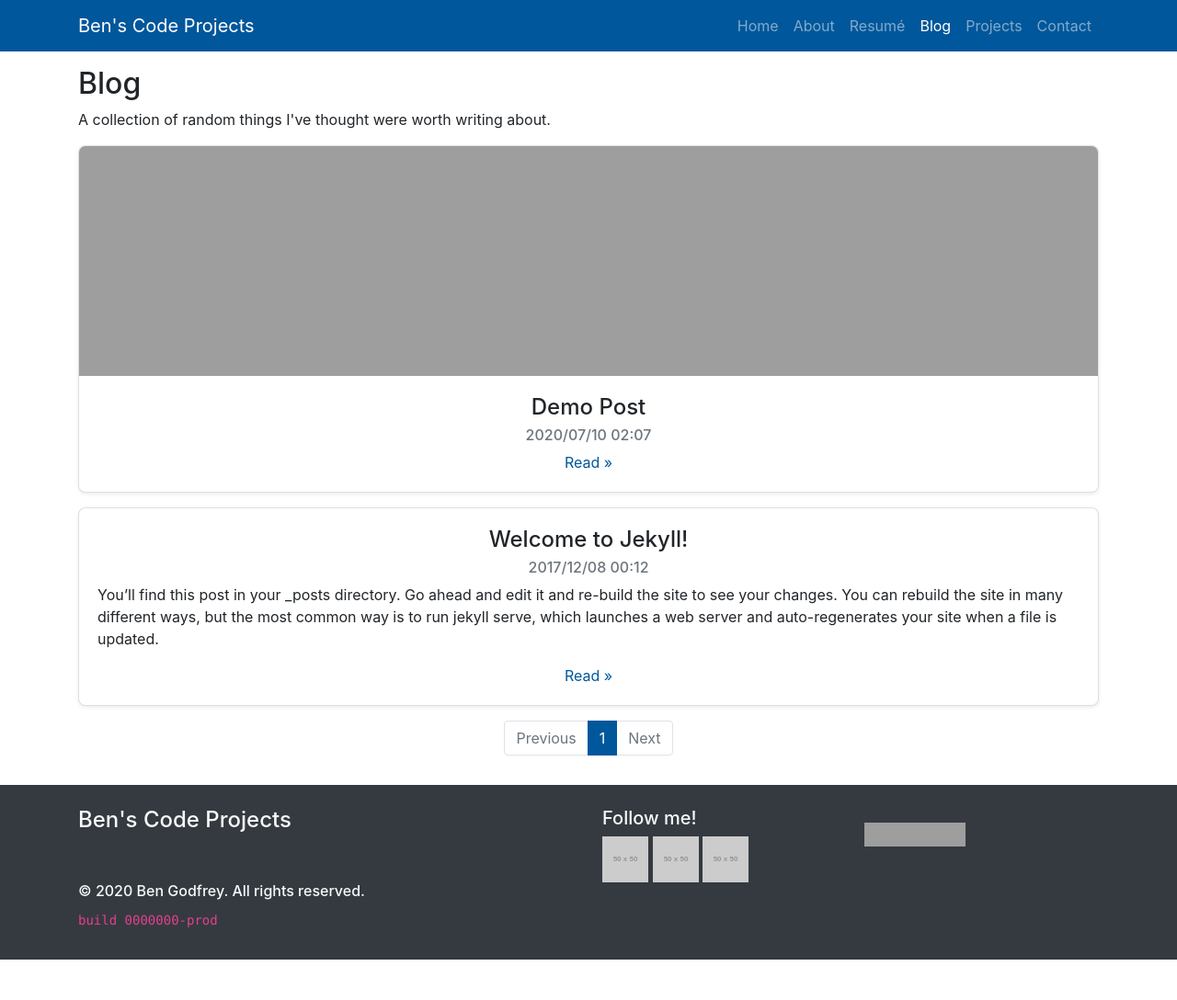
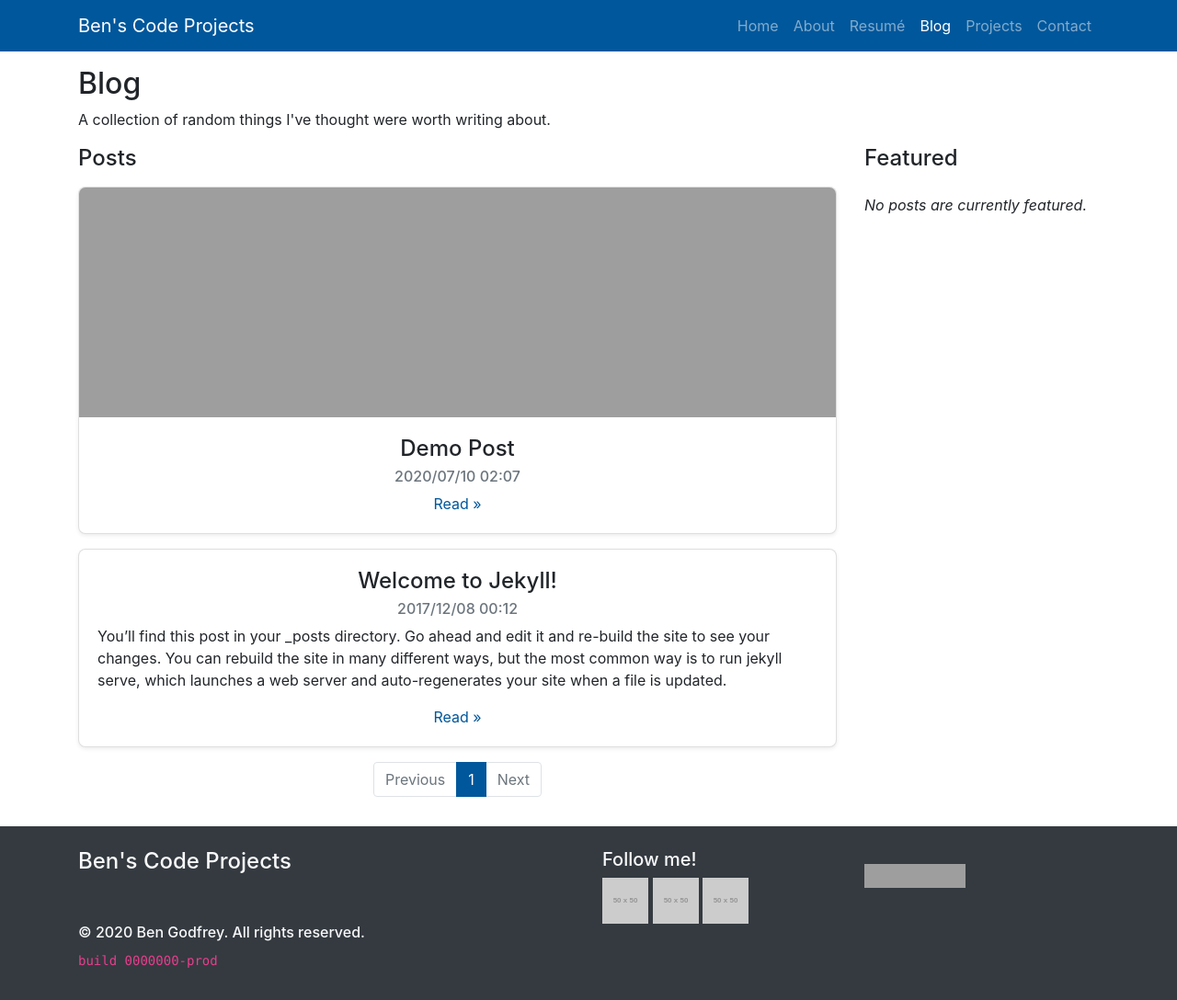
Before and after one commit to BenJetson/benjetson.github.io, a Jekyll site: the page built from blog/index.html, in a window 1280 px wide. Shown: the whole page at 92% size. Built offline with Jekyll 4.4.1, drawn with Linux system fonts in a browser that asks for light colours; the list of posts is cut into pages by our own code; before the commit the page ends 1044 px from its top, so only the background shows below that; grey boxes are pictures that could not be loaded.

Commit message:
Show featured posts to the side. #15

```diff
--- a/blog/index.html
+++ b/blog/index.html
@@ -7,10 +7,15 @@ title: Blog
   <header class="mb-3">
     <h2>Blog</h2>
     {% if paginator.page == 1 %}
-    <p>A collection of random things I've thought were worth writing about.</p>
+    <p>
+      A collection of random things I've thought were worth writing about.
+    </p>
     {% endif %}
   </header>
-  <section class="my-2">
+  <div class="row">
+    <div class="col col-md-9">
+      <h4>Posts</h4>
+      <section class="my-3">
         {% for post in paginator.posts %}
         <div class="card text-center mb-3 shadow-sm blogpost-card">
           {% if post.image %} {% assign hero-image-src = post.image | replace:
@@ -27,10 +32,10 @@ title: Blog
               {{ post.date | date: "%Y/%m/%d %H:%m" }}
             </h6>
             <div class="card-text text-left">
-          {%- comment -%} Exclude images and other tags here. {%- endcomment -%}
-          {{ post.excerpt | markdownify | strip_html | markdownify }}
+              {%- comment -%} Exclude images and other tags here. {%- endcomment
+              -%} {{ post.excerpt | markdownify | strip_html | markdownify }}
             </div>
-        <a href="{{post.url | prepend: site.url }}" class="stretched-link"
+            <a href="{{ post.url | prepend: site.url }}" class="stretched-link"
               >Read &raquo;</a
             >
           </div>
@@ -65,7 +70,9 @@ title: Blog
           </li>
           {% elsif page == 1 %}
           <li class="page-item">
-        <a class="page-link" href="{{ '/blog' | relative_url }}">{{ page }}</a>
+            <a class="page-link" href="{{ '/blog' | relative_url }}"
+              >{{ page }}</a
+            >
           </li>
           {% else %}
           <li class="page-item">
@@ -98,3 +105,31 @@ title: Blog
         </ul>
       </nav>
     </div>
+    <div class="col col-md-3">
+      <h4>Featured</h4>
+      <section class="my-3">
+        {% assign featuredCount = 0 %}
+        <!--  -->
+        <div class="list-group mb-2">
+          {% for post in site.posts %}
+          <!--  -->
+          {% if post.featured %}
+          <!--  -->
+          {% assign featuredCount = featuredCount | plus: 1 %}
+          <a
+            href="{{ post.url | prepend: site.url }}"
+            class="list-group-item list-group-item-action"
+            >{{ post.title }}</a
+          >
+          {% endif %}
+          <!--  -->
+          {% endfor %}
+        </div>
+        <!--  -->
+        {% if featuredCount == 0 %}
+        <em>No posts are currently featured.</em>
+        {% endif %}
+      </section>
+    </div>
+  </div>
+</div>
```
Lines whose indentation alone changed are shown as unchanged.
